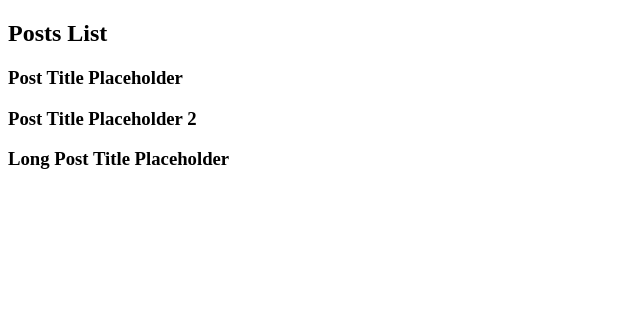
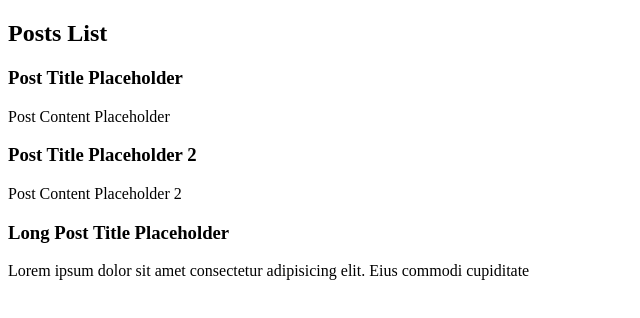
Before and after one commit to MohamedGamal-Dev/react-blog, a React (Vite) app: page / in a window 1280 px wide. Shown: the top 318 px of the page, without its empty margins (0-640 px from the left). Built offline with nearby package versions, Linux system fonts and the light colour scheme; data requests are answered from the project's data file.

Commit message:
Fix types for fetching posts

```diff
--- a/package.json
+++ b/package.json
@@ -1,6 +1,6 @@
 {
   "name": "react-vite-blog",
-  "version": "0.4.0",
+  "version": "0.12.0",
   "private": true,
   "type": "module",
   "scripts": {
--- a/src/pages/PostsList.tsx
+++ b/src/pages/PostsList.tsx
@@ -2,6 +2,8 @@ import React, { useEffect } from 'react';
 
 import { useActions } from '../hooks/useActions';
 import { useSelector } from '../hooks/useTypedStore';
+import { Post } from '../services/reducers/postsReducer';
+import PostCard from './PostCard';
 
 const PostsList: React.FunctionComponent = () => {
   const { fetchPosts } = useActions();
@@ -13,10 +15,10 @@ const PostsList: React.FunctionComponent = () => {
   }, []);
 
   const renderPostsList = () => {
-    return posts.map((post: any) => {
+    return posts.map((post: Post) => {
       return (
         <React.Fragment key={post.id}>
-          <h3>{post.title}</h3>
+          <PostCard post={post} />
         </React.Fragment>
       );
     });
--- a/src/services/action-creators/postsActionsCreator.tsx
+++ b/src/services/action-creators/postsActionsCreator.tsx
@@ -3,6 +3,7 @@ import { Dispatch } from 'redux';
 
 import {ActionType} from '../actions-type'
 import {PostsActions} from '../actions'
+
 
 // Fetching Data from db API
 let basePostsURL = 'http://localhost:3004/posts';
--- a/src/services/actions/index.ts
+++ b/src/services/actions/index.ts
@@ -1,11 +1,11 @@
 import { ActionType } from '../actions-type';
-
+import { Post } from '../reducers/postsReducer';
 interface FetchPostsAction {
   type: ActionType.FETCH_POSTS;
 }
 interface FetchPostsSuccessAction {
   type: ActionType.FETCH_POSTS_SUCCESS;
-  payload: string[];
+  payload: Post[];
 }
 interface FetchPostsErrorAction {
   type: ActionType.FETCH_POSTS_ERROR;
```
Also changed, not shown: src/services/reducers/postsReducer.ts (+9 -2 lines).
